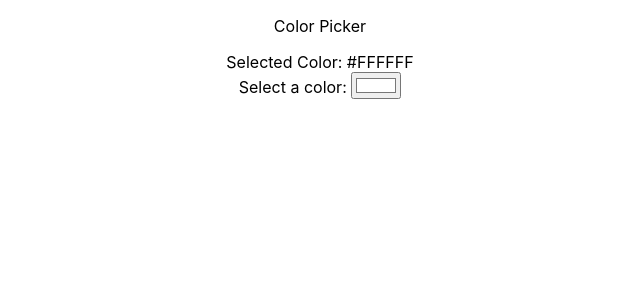
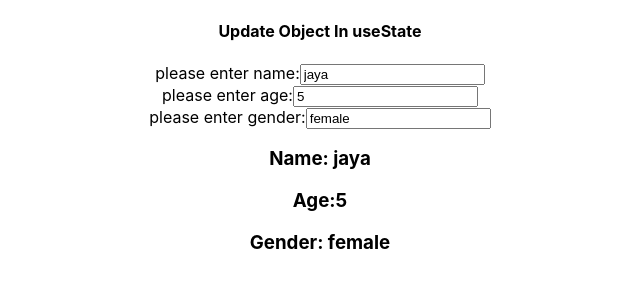
Before and after one commit to anushad246/react-all-concepts, a React (Create React App) app: page / in a window 1280 px wide. Shown: the top 300 px of the page, without its empty margins (320-960 px from the left). Built offline with nearby package versions, Linux system fonts and the light colour scheme.

Commit message:
object update in state

```diff
--- a/src/App.jsx
+++ b/src/App.jsx
@@ -16,7 +16,8 @@ import "./App.css";
 // import UseStateComponent from "./practice-components/UseStateComponent";
 // import Counter from "./practice-components/Counter";
 // import OnChangesComponent from "./practice-components/OnChangesComponent";
-import DisplayColor from "./practice-components/DisplayColor";
+// import DisplayColor from "./practice-components/DisplayColor";
+import UpdateObjectInState from "./practice-components/UpdateObjectInState";
 
 const user = {
   name: "Anusha Dammalapati",
@@ -162,7 +163,8 @@ function App() {
       {/* <UseStateComponent></UseStateComponent>
       <Counter></Counter> */}
       {/* <OnChangesComponent/> */}
-      <DisplayColor />
+      {/* <DisplayColor /> */}
+      <UpdateObjectInState></UpdateObjectInState>
     </div>
   );
 }
--- /dev/null
+++ b/src/practice-components/UpdateObjectInState.jsx
@@ -0,0 +1,50 @@
+import React, { useState } from "react";
+
+const UpdateObjectInState = () => {
+  const [student, setStudent] = useState({
+    name: "jaya",
+    age: 5,
+    gender: "female",
+  });
+
+  const setNewName = (event) => {
+    setStudent(e => ({ ...e, name: event.target.value }));
+  };
+
+  const setNewAge = (event) => {
+    setStudent(e => ({ ...e, age: event.target.value }));
+  };
+
+  const setNewGender = (event) => {
+    setStudent(e => ({ ...e, gender: event.target.value }));
+  };
+
+  return (
+    <div>
+      <h4>Update Object In useState</h4>
+      <div>
+        please enter name:
+        <span>
+          <input type="text" onChange={(e)=>setNewName(e)} value={student.name}></input>
+        </span>
+      </div>
+      <div>
+        please enter age:
+        <span>
+          <input type="number" onChange={(e)=>setNewAge(e)} value={student.age}></input>
+        </span>
+      </div>
+      <div>
+        please enter gender:
+        <span>
+          <input type="text" onChange={(e)=>setNewGender(e)} value={student.gender}></input>
+        </span>
+      </div>
+      <h3>Name: {student.name}</h3>
+      <h3>Age:{student.age}</h3>
+      <h3>Gender: {student.gender}</h3>
+    </div>
+  );
+};
+
+export default UpdateObjectInState;
```
